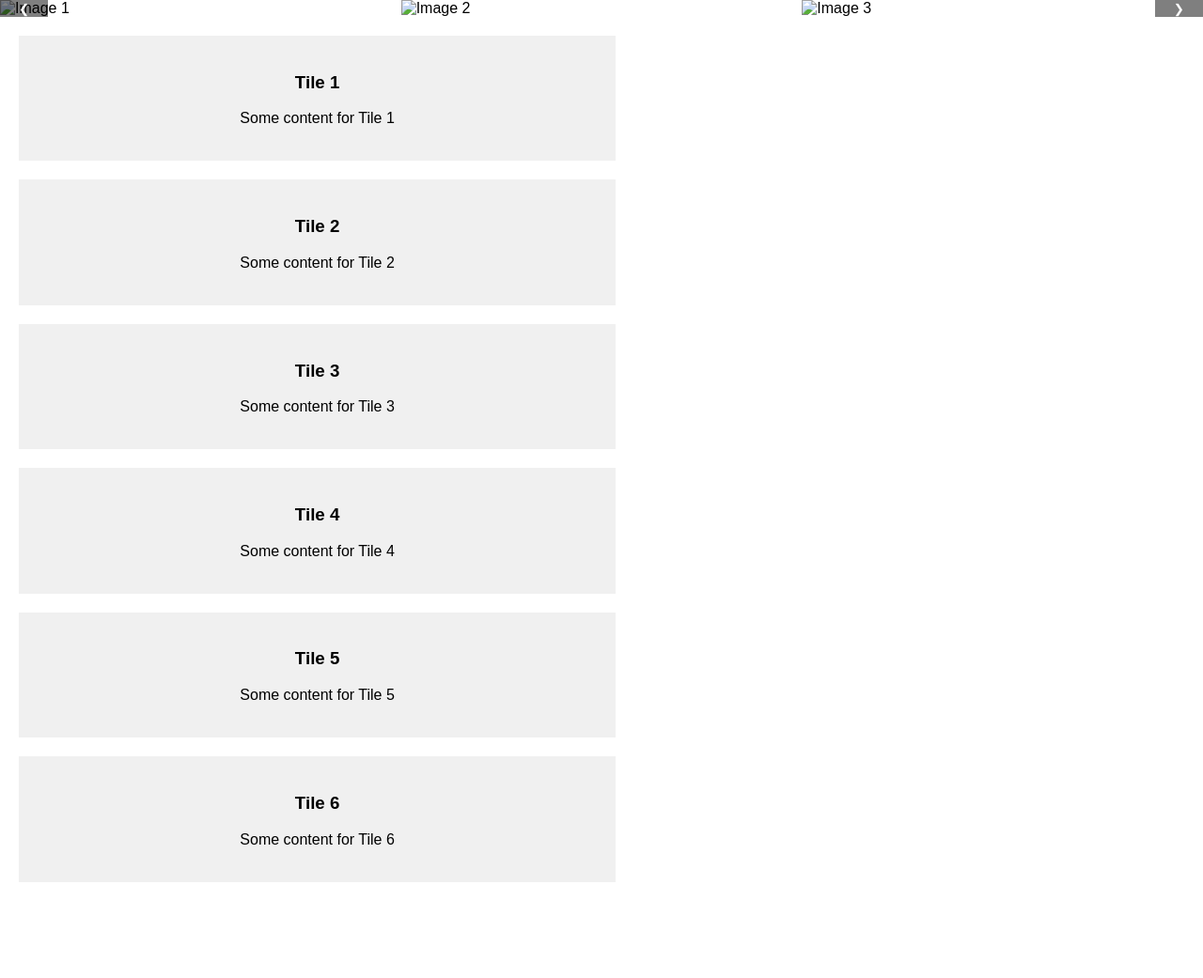
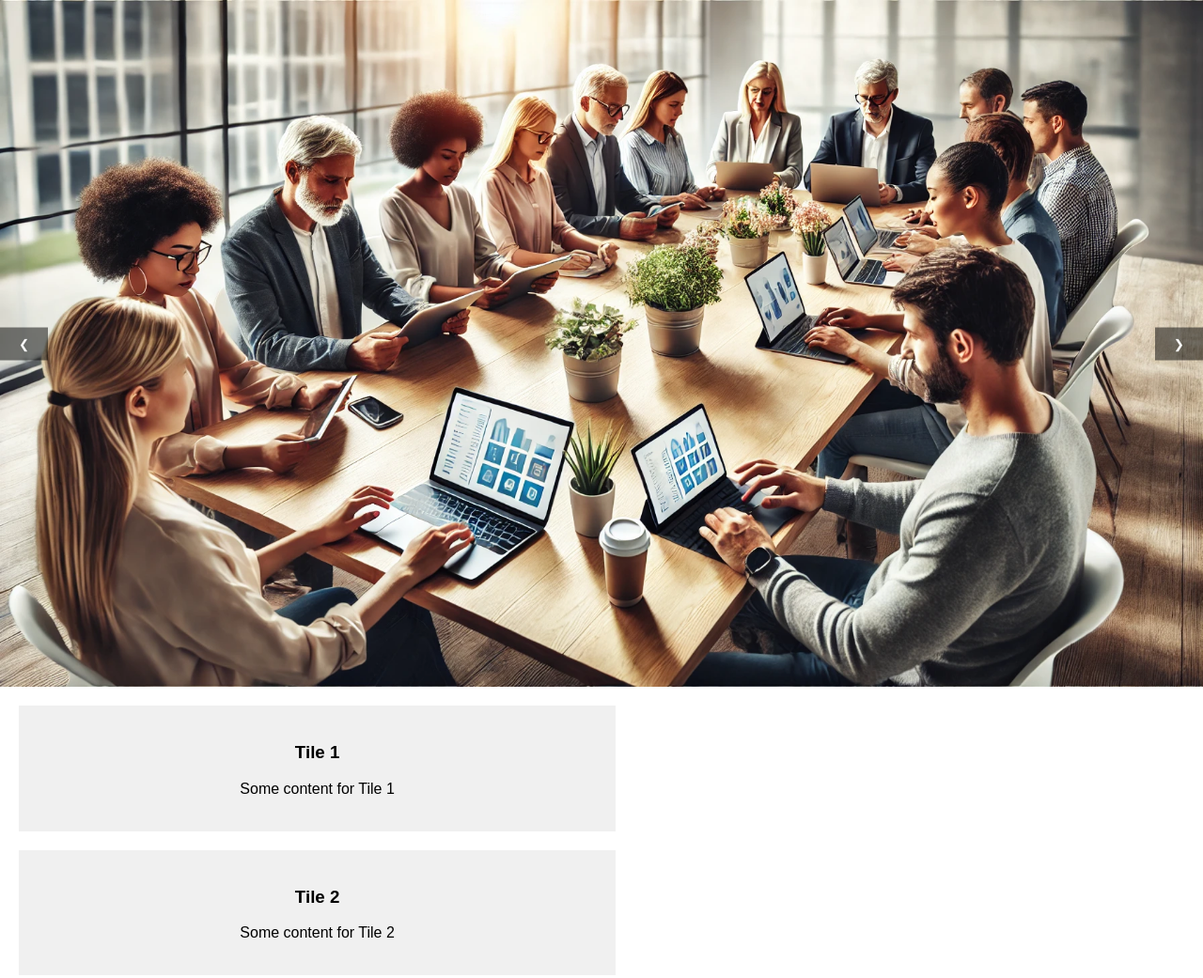
Before and after one commit to GAmaranathaReddy/my-company-website, a plain HTML site: page index.html in a window 1280 px wide. Shown: the top 1041 px of the page at 94% size. Before the commit the page ends 979 px from the top, so only its background shows below. Drawn offline with Linux system fonts and the light colour scheme.

Commit message:
Update index.html

```diff
--- a/index.html
+++ b/index.html
@@ -65,9 +65,9 @@
 
     <div class="image-container">
         <div class="image-slider">
-            <img src="image1.jpg" alt="Image 1">
-            <img src="image2.jpg" alt="Image 2">
-            <img src="image3.jpg" alt="Image 3">
+            <img src="images/landingpage.jpeg" alt="Image 1">
+            <img src="images/OnlineTrainings.jpeg" alt="Image 2">
+            <img src="images/ConsultancyServices.jpeg" alt="Image 3">
         </div>
         <button class="prev">&#10094;</button>
         <button class="next">&#10095;</button>
```
